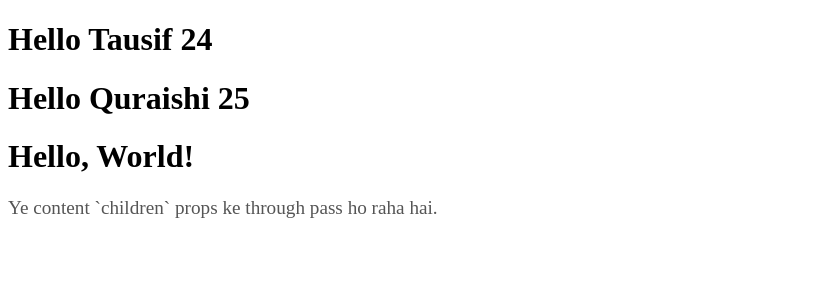
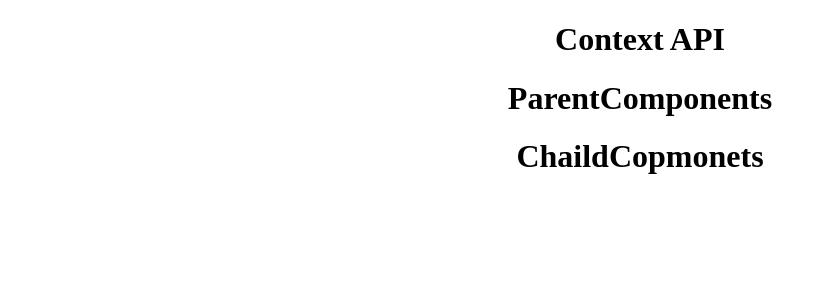
Before and after one commit to Tausifqureshi/React_Revision, a React (Vite) app: page / in a window 1280 px wide. Shown: the top 300 px of the page, without its empty margins (0-827 px from the left). Built offline with nearby package versions, Linux system fonts and the light colour scheme.

Commit message:
Context-API-File-Updated

```diff
--- a/src/App.jsx
+++ b/src/App.jsx
@@ -31,7 +31,7 @@ export default function App() {
       {/* <EventChapter /> */}
 
       {/* Porps-componet-file */}
-      <PropsChap />
+      {/* <PropsChap /> */}
 
       {/*useState Hook-component-file start  */}
       {/* <UseStateChap /> */}
@@ -72,8 +72,8 @@ export default function App() {
        {/* <UseReducer /> */}
 
 
-       {/* useContext Hook-File */}
-        {/* <UseContext /> */}
+       {/* Context-API and useContext Hook-File */}
+        <UseContext />
 
 
 
```
